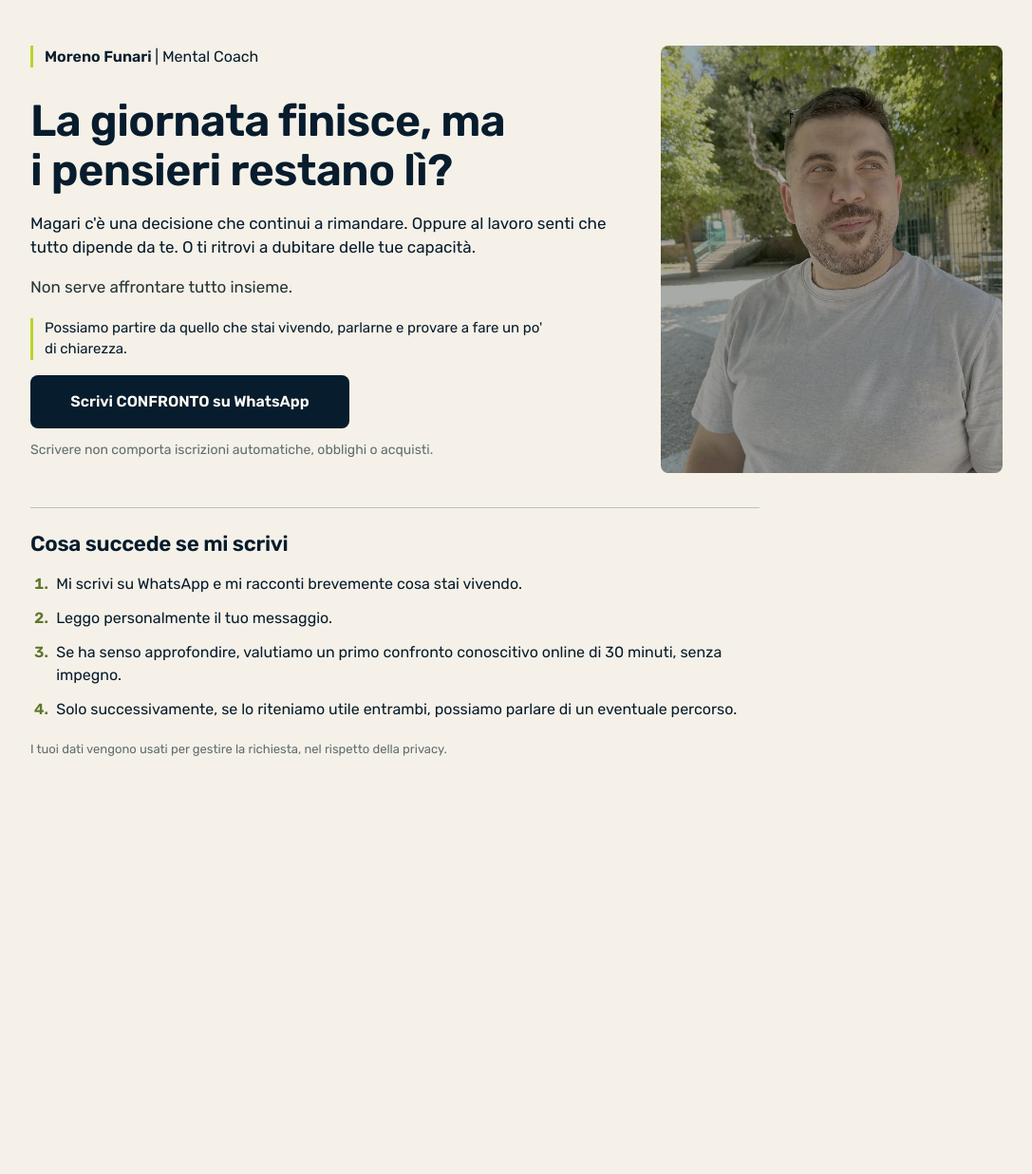
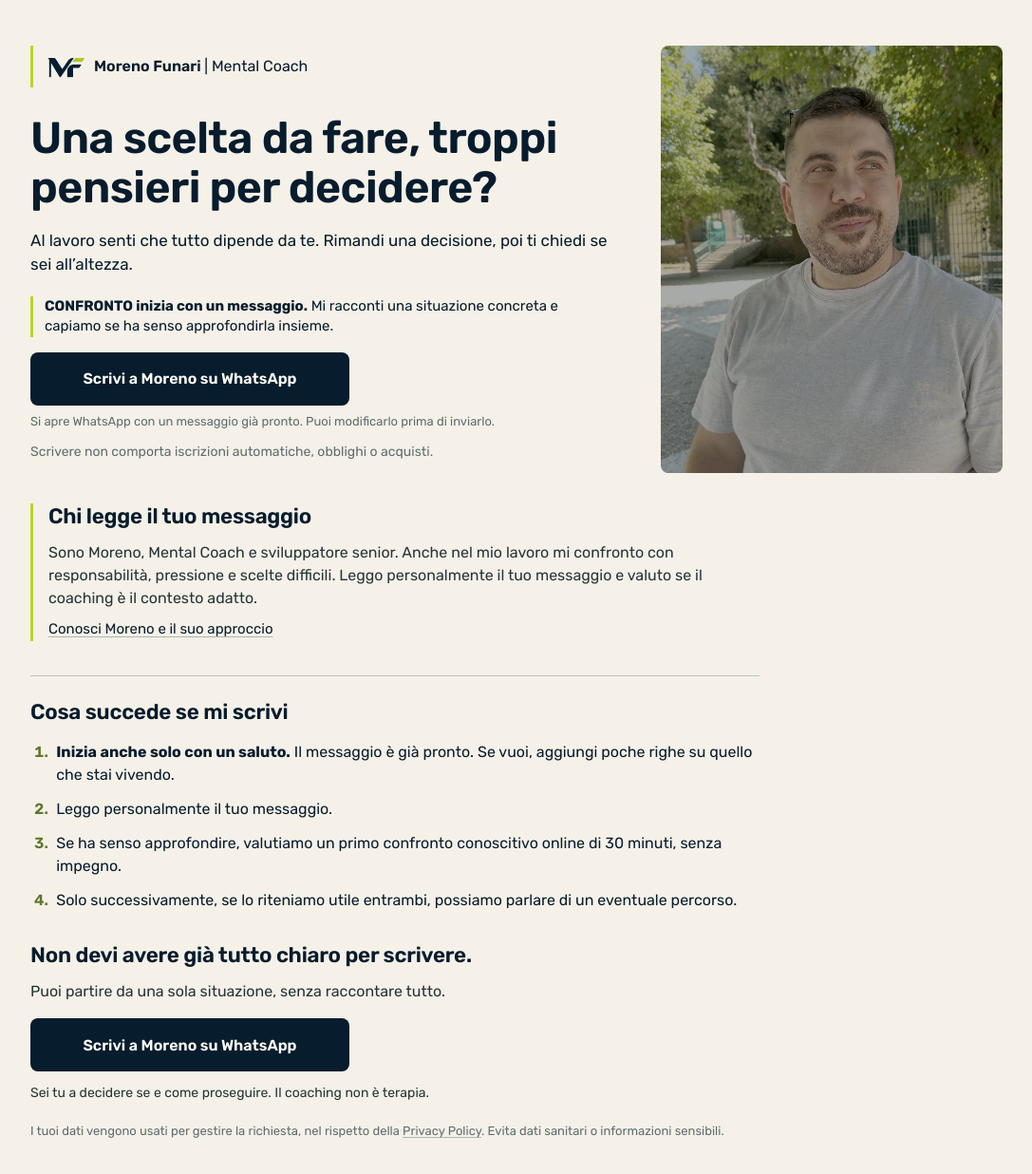
Before and after one commit to MorenoFunari/moreno-funari-website, a Next.js app: page /ads/confronto in a window 1280 px wide. Shown: the top 1236 px of the page at 95% size, without its empty margins (96-1183 px from the left). Before the commit the page ends 847 px from the top, so only its background shows below. Built offline with nearby package versions, Linux system fonts and the light colour scheme; no server answers.

Commit message:
feat: prepare exploratory four-day CONFRONTO CRO variant

```diff
--- a/src/app/ads/confronto/page.module.css
+++ b/src/app/ads/confronto/page.module.css
@@ -40,10 +40,15 @@
 }
 
 .identity {
+  display: flex;
+  align-items: center;
+  gap: .5rem;
   font-size: 1rem;
   font-weight: 600;
   line-height: 1.45;
 }
+
+.brandMark { flex: 0 0 44px; object-fit: contain; }
 
 .identity span {
   display: block;
@@ -61,14 +66,11 @@
   text-wrap: balance;
 }
 
-.subtitle,
-.approach {
+.subtitle {
   margin-top: 1rem;
   font-size: 1rem;
   line-height: 1.5;
 }
-
-.approach { color: var(--color-text); }
 
 .contactHint {
   margin-top: 1.25rem;
@@ -87,12 +89,33 @@
   line-height: 1.35;
 }
 
+.messageHint {
+  margin-top: .5rem;
+  max-width: 38rem;
+  color: var(--color-text-muted);
+  font-size: .8125rem;
+  line-height: 1.4;
+}
+
 .reassurance {
   margin-top: .75rem;
   color: var(--color-text-muted);
   font-size: .875rem;
   line-height: 1.5;
 }
+
+.trust {
+  margin-top: 2rem;
+  max-width: 48rem;
+  border-left: 3px solid var(--color-accent);
+  padding-left: 1rem;
+}
+
+.trust h2, .closing h2 { font-size: 1.4rem; line-height: 1.25; }
+.trust p, .closing > p { margin-top: .75rem; line-height: 1.5; color: var(--color-text); }
+.trust > a { display: inline-block; margin-top: .5rem; font-size: .9375rem; }
+
+.closing { margin-top: 2rem; max-width: 48rem; }
 
 .process {
   margin-top: 2rem;
@@ -116,11 +139,13 @@
   .landing { padding: 3rem 2rem; }
   .hero { grid-template-columns: minmax(0, 1fr) 360px; column-gap: 3.5rem; row-gap: 1rem; align-items: start; }
   .identity { grid-column: 1; grid-row: 1; border-left: 3px solid var(--color-accent); padding-left: .75rem; }
-  .identity span { display: inline; }
+  .brandMark { flex: 0 0 44px; object-fit: contain; }
+
+.identity span { display: inline; }
   .introduction { grid-column: 1; grid-row: 2; }
   .portrait { grid-column: 2; grid-row: 1 / 3; width: 360px; height: 450px; }
   .landing h1 { font-size: 2.9rem; }
-  .subtitle, .approach { font-size: 1.0625rem; }
+  .subtitle { font-size: 1.0625rem; }
   .action a { width: auto; min-width: 21rem; }
   .process { max-width: 48rem; margin-top: 2.25rem; }
 }
@@ -135,7 +160,7 @@
   .landing { padding-top: 1rem; }
   .hero { row-gap: 1rem; }
   .portrait { height: 88px; }
-  .subtitle, .approach { margin-top: .75rem; }
+  .subtitle { margin-top: .75rem; }
   .contactHint { margin-top: 1rem; }
 }
 
@@ -144,7 +169,7 @@
   .portrait { width: 72px; height: 80px; }
   .identity { font-size: .9375rem; }
   .landing h1 { font-size: 1.6rem; line-height: 1.1; }
-  .subtitle, .approach { font-size: .9375rem; line-height: 1.4; }
+  .subtitle { font-size: .9375rem; line-height: 1.4; }
   .contactHint { font-size: .875rem; line-height: 1.4; }
   .action a { font-size: .9375rem; }
 }
--- a/src/app/ads/confronto/page.tsx
+++ b/src/app/ads/confronto/page.tsx
@@ -16,6 +16,10 @@ export const metadata: Metadata = createPageMetadata({
   absoluteTitle: true,
 });
 
+const whatsappHref = `https://wa.me/393793408630?text=${encodeURIComponent(
+  "Ciao Moreno, vorrei un CONFRONTO su una situazione che sto vivendo.",
+)}`;
+
 export default function AdsConfrontoPage() {
   return (
     <main className={styles.landing} id="main-content">
@@ -31,47 +35,84 @@ export default function AdsConfrontoPage() {
               sizes="(min-width: 800px) 360px, 88px"
             />
           </div>
-          <p className={styles.identity}>Moreno Funari <span>| Mental Coach</span></p>
+          <div className={styles.identity}>
+            <Image
+              src="/images/brand/logo-mf-icon.png"
+              alt=""
+              width={44}
+              height={44}
+              className={styles.brandMark}
+            />
+            <p>Moreno Funari <span>| Mental Coach</span></p>
+          </div>
           <div className={styles.introduction}>
-            <h1 id="confronto-title">La giornata finisce, ma i pensieri restano lì?</h1>
+            <h1 id="confronto-title">Una scelta da fare, troppi pensieri per decidere?</h1>
             <p className={styles.subtitle}>
-              Magari c&apos;è una decisione che continui a rimandare. Oppure al lavoro
-              senti che tutto dipende da te. O ti ritrovi a dubitare delle tue capacità.
-            </p>
-            <p className={styles.approach}>
-              Non serve affrontare tutto insieme.
+              Al lavoro senti che tutto dipende da te. Rimandi una decisione,
+              poi ti chiedi se sei all’altezza.
             </p>
             <p className={styles.contactHint}>
-              Possiamo partire da quello che stai vivendo, parlarne e provare a fare
-              un po&apos; di chiarezza.
+              <strong>CONFRONTO inizia con un messaggio.</strong> Mi racconti
+              una situazione concreta e capiamo se ha senso approfondirla insieme.
             </p>
             <div className={styles.action}>
               <TrackedWhatsAppButton
-                href="https://wa.me/393793408630?text=CONFRONTO"
+                href={whatsappHref}
                 location="ads_confronto"
                 page="/ads/confronto"
                 size="large"
               >
-                Scrivi CONFRONTO su WhatsApp
+                Scrivi a Moreno su WhatsApp
               </TrackedWhatsAppButton>
             </div>
+            <p className={styles.messageHint}>
+              Si apre WhatsApp con un messaggio già pronto. Puoi modificarlo prima di inviarlo.
+            </p>
             <p className={styles.reassurance}>
               Scrivere non comporta iscrizioni automatiche, obblighi o acquisti.
             </p>
           </div>
         </section>
 
+        <section className={styles.trust} aria-labelledby="confronto-person">
+          <h2 id="confronto-person">Chi legge il tuo messaggio</h2>
+          <p>
+            Sono Moreno, Mental Coach e sviluppatore senior. Anche nel mio lavoro
+            mi confronto con responsabilità, pressione e scelte difficili.
+            Leggo personalmente il tuo messaggio e valuto se il coaching è il contesto adatto.
+          </p>
+          <a href="/chi-sono">Conosci Moreno e il suo approccio</a>
+        </section>
+
         <section className={styles.process} aria-labelledby="confronto-process">
           <h2 id="confronto-process">Cosa succede se mi scrivi</h2>
           <ol>
-            <li>Mi scrivi su WhatsApp e mi racconti brevemente cosa stai vivendo.</li>
+            <li><strong>Inizia anche solo con un saluto.</strong> Il messaggio è già pronto. Se vuoi, aggiungi poche righe su quello che stai vivendo.</li>
             <li>Leggo personalmente il tuo messaggio.</li>
             <li>Se ha senso approfondire, valutiamo un primo confronto conoscitivo online di 30 minuti, senza impegno.</li>
             <li>Solo successivamente, se lo riteniamo utile entrambi, possiamo parlare di un eventuale percorso.</li>
           </ol>
         </section>
+        <section className={styles.closing} aria-labelledby="confronto-closing">
+          <h2 id="confronto-closing">Non devi avere già tutto chiaro per scrivere.</h2>
+          <p>Puoi partire da una sola situazione, senza raccontare tutto.</p>
+          <div className={styles.action}>
+            <TrackedWhatsAppButton
+              href={whatsappHref}
+              location="ads_confronto"
+              page="/ads/confronto"
+              size="large"
+            >
+              Scrivi a Moreno su WhatsApp
+            </TrackedWhatsAppButton>
+          </div>
+          <p className={styles.reassurance}>
+            Sei tu a decidere se e come proseguire. Il coaching non è terapia.
+          </p>
+        </section>
         <p className={styles.note}>
-          I tuoi dati vengono usati per gestire la richiesta, nel rispetto della privacy.
+          I tuoi dati vengono usati per gestire la richiesta, nel rispetto della{" "}
+          <a href="/privacy-policy">Privacy Policy</a>. Evita dati sanitari o informazioni sensibili.
         </p>
       </div>
     </main>
```
Also changed, not shown: 2 other files (tests, documents, lock files or other folders).
